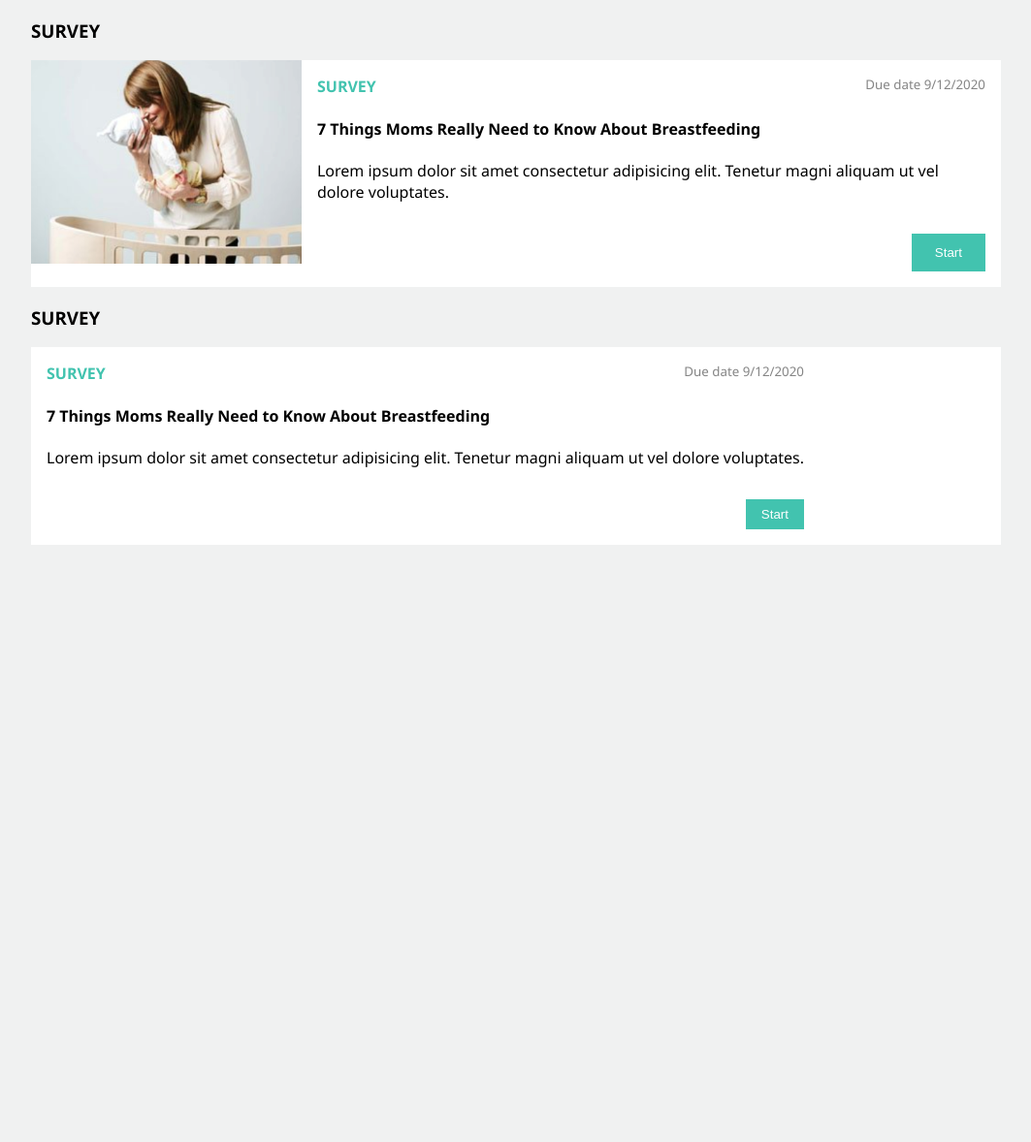
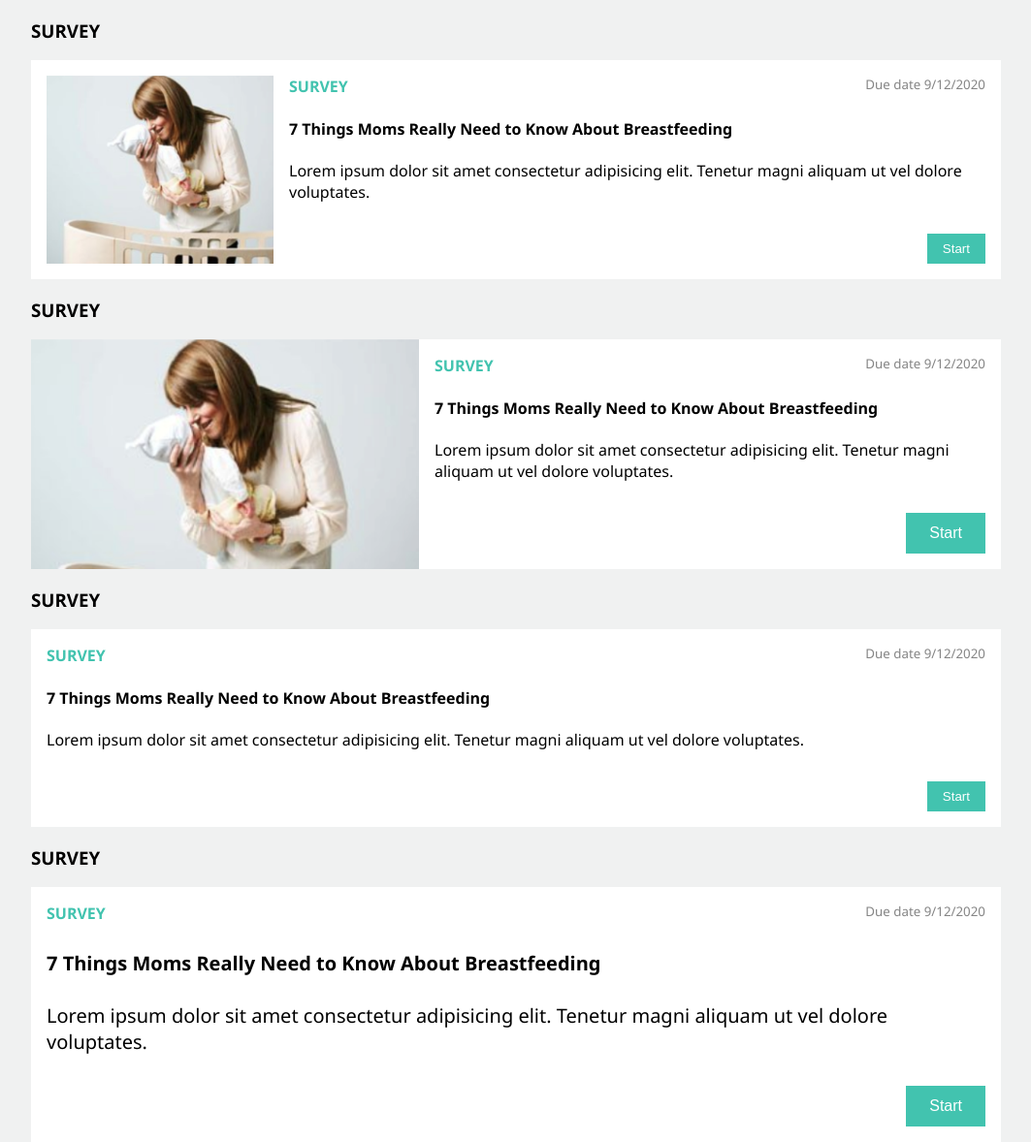
Before and after one commit to a-sala7/fasttrack-task3-sol, a plain HTML site: page index.html in a window 1280 px wide. Shown: the whole page at 97% size, without its empty margins (108-1171 px from the left). Before the commit the page ends 800 px from the top, so only its background shows below. Drawn offline with Linux system fonts and the light colour scheme.

Commit message:
Finish design of all survey cards

```diff
--- a/index.html
+++ b/index.html
@@ -14,8 +14,26 @@
         <div class="survey">
             <h3>SURVEY</h3>
             <div class="survey-card">
+                <div class="survey-card-header-small-img">
+                    <div class="card-img"></div>
+                </div>
+                <div class="survey-card-body">
+                    <div class="survey-top">
+                        <span>SURVEY</span>
+                        <small>Due date 9/12/2020</small>
+                    </div>
+                    <h4>7 Things Moms Really Need to Know About Breastfeeding</h4>
+                    <p>Lorem ipsum dolor sit amet consectetur adipisicing elit. Tenetur magni aliquam ut vel dolore voluptates.</p>
+                    <button class="btn btn-sm bg-primary text-white">Start</button>
+                </div>
+            </div>
+        </div>
+
+        <div class="survey">
+            <h3>SURVEY</h3>
+            <div class="survey-card">
                 <div class="survey-card-header">
-                    <img src="assets/images/img.png">
+                    <div class="card-img"></div>
                 </div>
                 <div class="survey-card-body">
                     <div class="survey-top">
@@ -43,6 +61,21 @@
                 </div>
             </div>
         </div>
+
+        <div class="survey">
+            <h3>SURVEY</h3>
+            <div class="survey-card">
+                <div class="survey-card-body">
+                    <div class="survey-top">
+                        <span>SURVEY</span>
+                        <small>Due date 9/12/2020</small>
+                    </div>
+                    <h4 class="larger-text">7 Things Moms Really Need to Know About Breastfeeding</h4>
+                    <p class="larger-text">Lorem ipsum dolor sit amet consectetur adipisicing elit. Tenetur magni aliquam ut vel dolore voluptates.</p>
+                    <button class="btn btn-lg bg-primary text-white">Start</button>
+                </div>
+            </div>
+        </div>
     </div>
 </body>
 </html>
--- a/styles/home.css
+++ b/styles/home.css
@@ -1,10 +1,33 @@
 .survey-card {
     background-color: white;
-    display: flex;
+    display: grid;
+    grid-auto-columns: 1fr;
+    grid-auto-flow: column;
+}
+
+.survey-card-header {
+    grid-column: span 2;
+}
+
+.survey-card-header-small-img {
+    grid-column: span 1;
+    padding: 1rem;
+    padding-inline-end: 0;
+}
+
+.card-img {
+    background: url("/assets/images/img.png");
+    background-size: cover;
+    height: 100%;
+}
+
+.survey-card-body {
+    grid-column: span 3;
+    padding: 1rem;
 }
 
 .survey-card-header img {
-    height: 210px;
+    width: 100%;
 }
 
 .survey-top {
@@ -20,11 +43,11 @@
     color: #858585;
 }
 
-.survey-card-body {
-    padding: 1rem;
-}
-
 .survey-card-body .btn {
     margin-top: 2rem;
     float: inline-end;
 }
+
+.larger-text {
+    font-size: 1.25rem;
+}
--- a/styles/main.css
+++ b/styles/main.css
@@ -23,6 +23,7 @@ p {
 }
 .btn-lg {
     padding: 0.75rem 1.5rem;
+    font-size: 1rem !important;
 }
 
 .text-primary {
```
